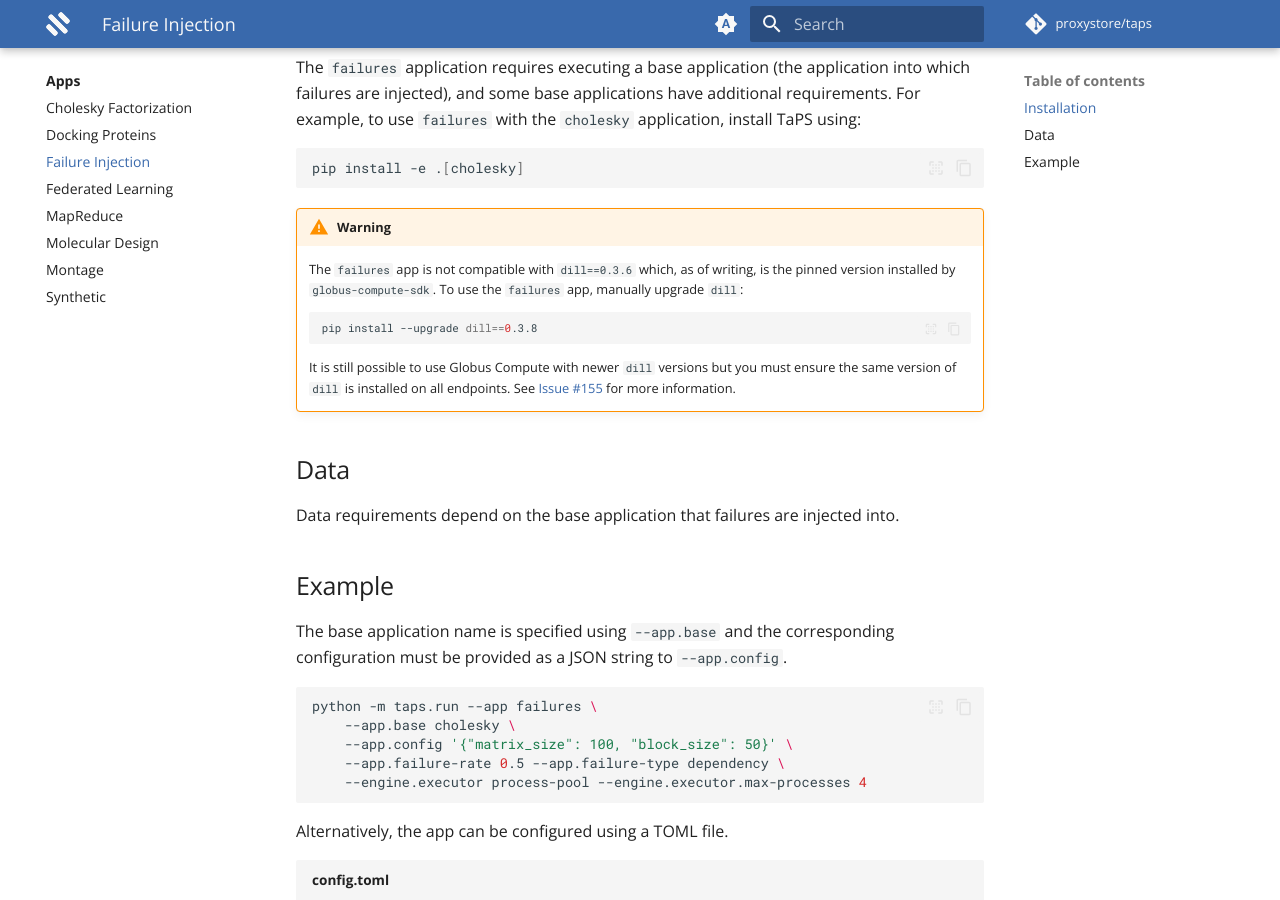
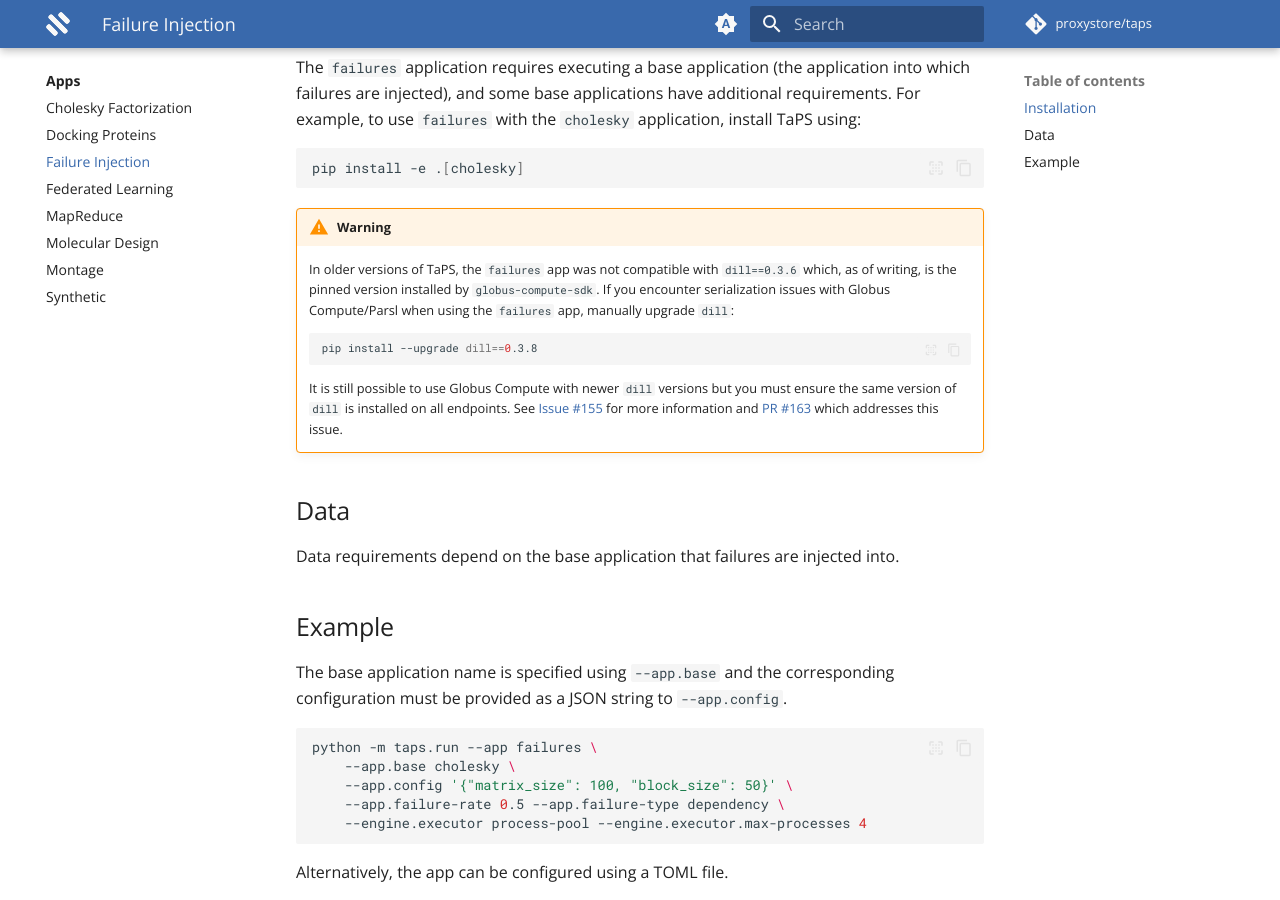
Before and after one commit to proxystore/taps, an MkDocs documentation site: the page built from docs/apps/failures.md, in a window 1280 px wide and 900 px high, scrolled down 679 px. Built offline with MkDocs 1.6.1 and Material for MkDocs 9.7.7, drawn with Linux system fonts in a browser that asks for light colours; comment, search, counter and statistics services are not loaded; the version menu is left out.

Commit message:
Update failure guide warning about dill

````diff
--- a/docs/apps/failures.md
+++ b/docs/apps/failures.md
@@ -26,13 +26,13 @@ pip install -e .[cholesky]
 
 !!! warning
 
-    The `failures` app is not compatible with `dill==0.3.6` which, as of writing, is the pinned version installed by `globus-compute-sdk`.
-    To use the `failures` app, manually upgrade `dill`:
+    In older versions of TaPS, the `failures` app was not compatible with `dill==0.3.6` which, as of writing, is the pinned version installed by `globus-compute-sdk`.
+    If you encounter serialization issues with Globus Compute/Parsl when using the `failures` app, manually upgrade `dill`:
     ```bash
     pip install --upgrade dill==0.3.8
     ```
     It is still possible to use Globus Compute with newer `dill` versions but you must ensure the same version of `dill` is installed on all endpoints.
-    See [Issue #155](https://github.com/proxystore/taps/issues/155){target=_blank} for more information.
+    See [Issue #155](https://github.com/proxystore/taps/issues/155){target=_blank} for more information and [PR #163](https://github.com/proxystore/taps/pull/163){target=_blank} which addresses this issue.
 
 ## Data
 
````
